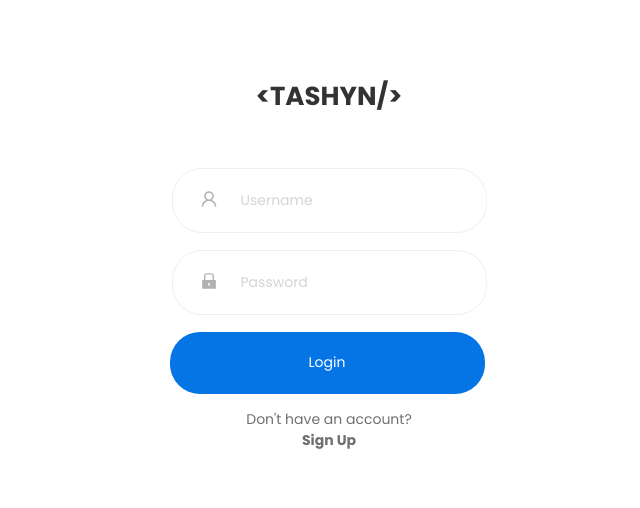
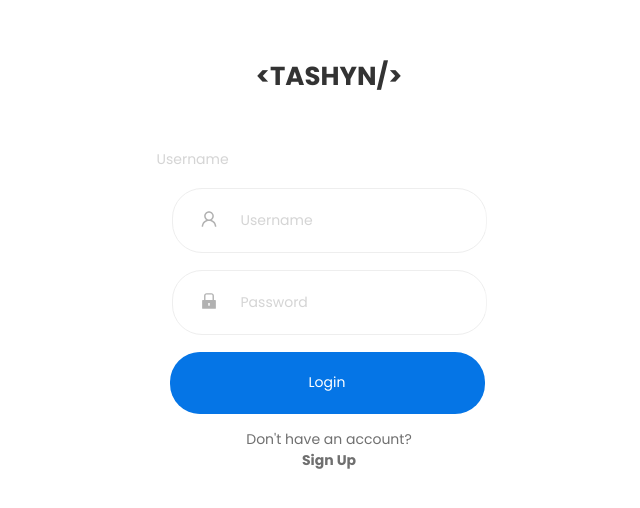
Before and after one commit to forkisme/CRUD-Blog-App, a React (Create React App) app: page / in a window 1280 px wide. Shown: the part 138-646 px from the top of the page, without its empty margins (311-951 px from the left). Built offline with nearby package versions, Linux system fonts and the light colour scheme; no server answers.

Commit message:
Update LoginPage.js

```diff
--- a/src/components/LoginPage.js
+++ b/src/components/LoginPage.js
@@ -46,6 +46,7 @@ const LoginPage = () => {
                 </div>
                 <form onSubmit={handleLogin}>
                     {/*USERNAME*/}
+                    <input id='username-text-signup' type="text" placeholder="Username" onChange={(e)=>setUserName(e.target.value)}/>
                     <div id='username-signup'>
                         <div id='username-signup-placeholder'>
                             <AiOutlineUser id='username-icon' size={20} opacity={0.3}/>
```
